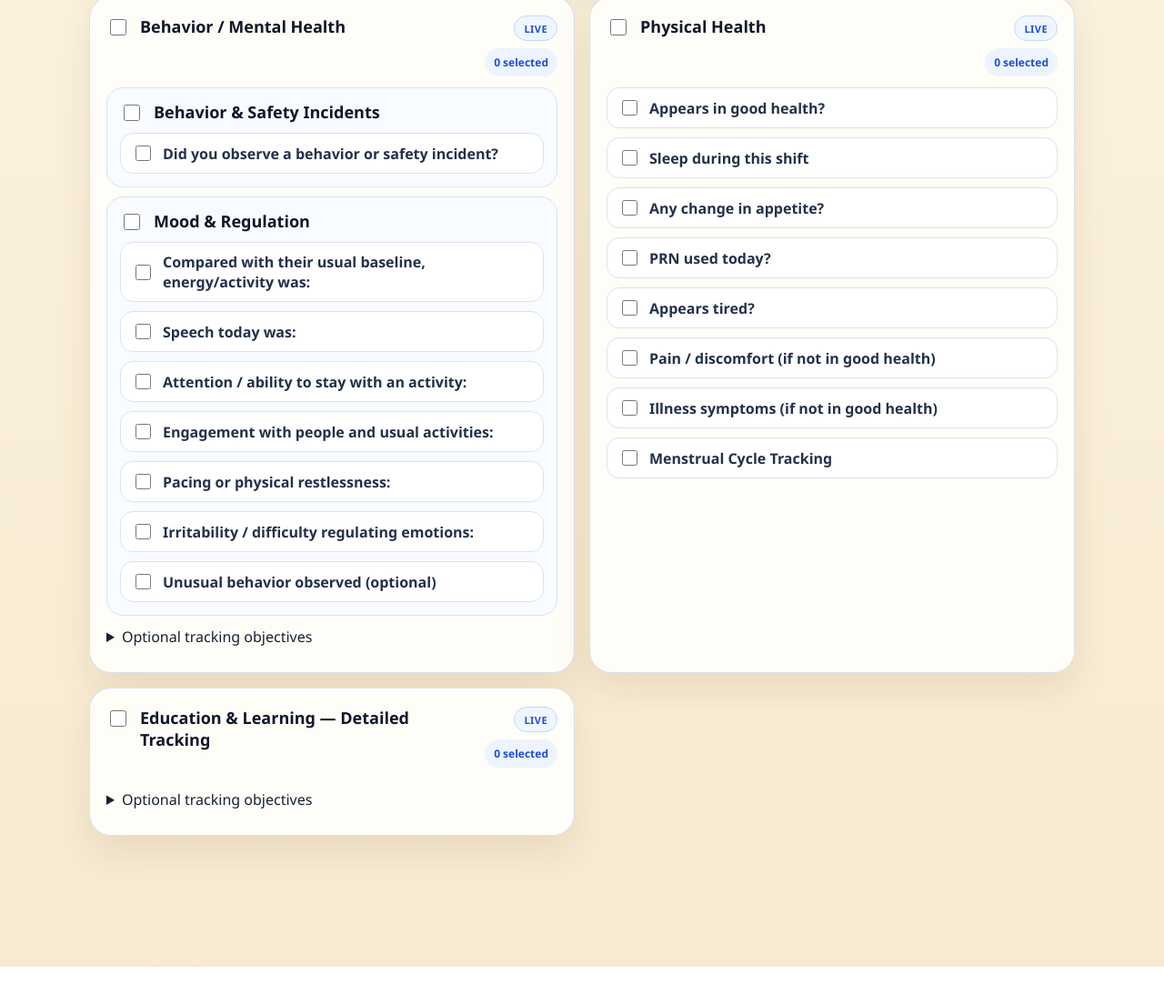
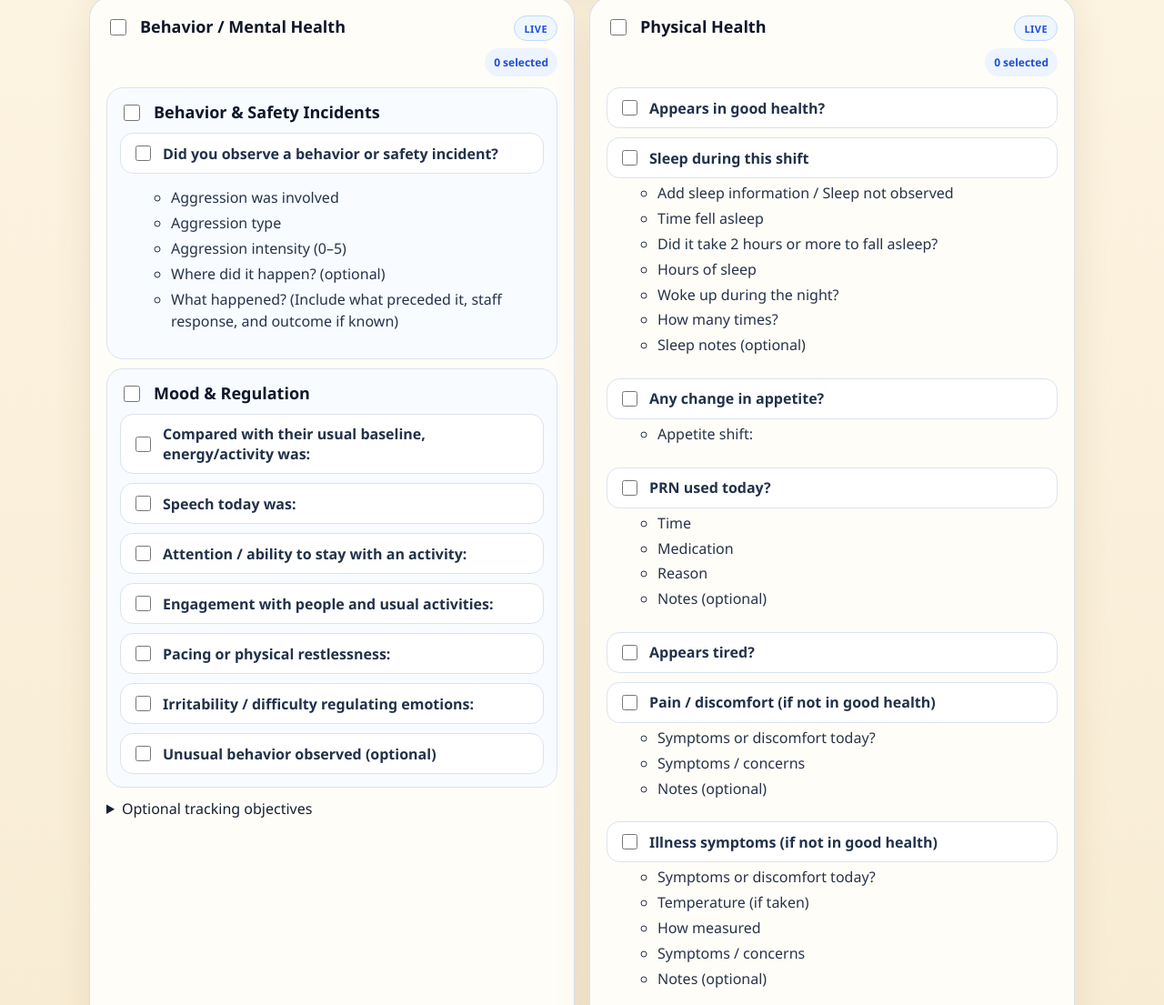
Before and after one commit to beeadams05143/Starapp, a plain HTML site: page caregiver-checkin-setup/index.html in a window 1280 px wide. Shown: the part 974-2079 px from the top of the page at 91% size. Before the commit the page ends 2037 px from the top, so only its background shows below. Drawn offline with Linux system fonts and the light colour scheme.

Commit message:
Show caregiver check-in follow-up questions under assignment sections

```diff
--- a/caregiver-checkin-setup/index.html
+++ b/caregiver-checkin-setup/index.html
@@ -330,7 +330,9 @@
       .card-head{ flex-direction:column; align-items:stretch; }
       .count-pill{ align-self:flex-start; }
     }
-    .question-followups { display:block; font-weight:400; margin-top:4px; }
+    .question-followups { margin: 4px 0 14px 36px; padding-left: 20px; color: #26334a; line-height: 1.55; }
+  .question-context { margin: 8px 0 4px 36px; font-weight: 600; }
+  .question-followups li + li { margin-top: 3px; }
   [data-assigned-service] .item-label { margin:8px 0; }
   .optional-tracking { margin-top:12px; }
   .optional-tracking > summary { cursor:pointer; margin-bottom:8px; }
@@ -370,38 +372,47 @@
       <p id="assignmentHelp" class="muted">Select an individual and a caregiver to make a personal assignment.</p>
       <fieldset id="movementSetup" disabled>
         <legend>Involuntary Movements / Vocalizations</legend>
-        <label><input type="checkbox" id="trackMovement"> Show this question</label>
+        <label><input type="checkbox" id="trackMovement"> Any involuntary movements or vocalizations today?</label>
+        <ul class="question-followups"><li>Main symptom</li><li>Severity</li><li>Times</li><li>Notes (optional)</li><li>Optional symptom details</li></ul>
         <p id="movementSetupHelp" class="muted"></p>
       </fieldset>
       <fieldset id="assignedServices">
         <legend>Services this caregiver provides</legend>
-        <p>Choose the services to include in this check-in. Add a default location if the setting is consistent.</p>
+        <p>Choose the questions to include. The prompts listed under a checkbox are included with that question when they apply. Add a default location if the setting is consistent.</p>
         <div data-assigned-service="home" style="margin:12px 0">
           <label class="category-toggle"><input type="checkbox" data-service-toggle> In-Home Support</label>
-          <label class="item-label"><input type="checkbox" data-service-question="activity"><span>Engaged in a home/community activity?<small class="question-followups">Yes opens time spent, prompting, activity type, and home notes.</small></span></label>
-          <label class="item-label"><input type="checkbox" data-service-question="daily_living"><span>Daily Living activities<small class="question-followups">Includes activities, prompting or independence, and daily living notes.</small></span></label>
+          <label class="item-label"><input type="checkbox" data-service-question="activity"><span>Engaged in a home/community activity?</span></label>
+          <ul class="question-followups"><li>Time spent (home):</li><li>Prompting (home):</li><li>Home activity type</li><li>Home / family notes:</li></ul>
+          <label class="item-label"><input type="checkbox" data-service-question="daily_living"><span>Daily Living activities</span></label>
+          <ul class="question-followups"><li>ADL activities</li><li>ADL note:</li><li>Prompting / independence:</li><li>Daily living notes:</li></ul>
+          <p class="question-context">When pet tracking is available</p>
+          <ul class="question-followups"><li>Pet interaction?</li><li>Pet activity type:</li><li>Pet activity note:</li><li>Pet interaction notes:</li></ul>
           <label data-service-setting hidden>Default location (optional)
             <input type="text" maxlength="120" placeholder="Enter a location or setting">
           </label>
         </div>
         <div data-assigned-service="community" style="margin:12px 0">
           <label class="category-toggle"><input type="checkbox" data-service-toggle> Community Support</label>
-          <label class="item-label"><input type="checkbox" data-service-question="activity"><span>Participated in a community activity or event?<small class="question-followups">Yes opens the time spent and prompting dropdowns, activity type, and a note.</small></span></label>
-          <label class="item-label"><input type="checkbox" data-service-question="interaction"><span>Engaged with a community member appropriately?<small class="question-followups">Includes interaction type, prompting, and an interaction note.</small></span></label>
+          <label class="item-label"><input type="checkbox" data-service-question="activity"><span>Participated in a community activity or event?</span></label>
+          <ul class="question-followups"><li>Time spent (community-at-large):</li><li>Prompting (community-at-large):</li><li>Community activity type</li><li>Community activity note:</li></ul>
+          <label class="item-label"><input type="checkbox" data-service-question="interaction"><span>Engaged with a community member appropriately?</span></label>
+          <ul class="question-followups"><li>Interaction type</li><li>Prompting (interaction):</li><li>Interaction note:</li></ul>
           <label data-service-setting hidden>Default location (optional)
             <input type="text" maxlength="120" placeholder="Enter a location or setting">
           </label>
         </div>
         <div data-assigned-service="employment" style="margin:12px 0">
           <label class="category-toggle"><input type="checkbox" data-service-toggle> Ongoing Supported Employment</label>
-          <label class="item-label"><input type="checkbox" data-service-question="participation"><span>Participated in vocational activity?<small class="question-followups">Yes opens the time in vocational activity and prompting dropdowns, and vocational notes.</small></span></label>
+          <label class="item-label"><input type="checkbox" data-service-question="participation"><span>Participated in vocational activity?</span></label>
+          <ul class="question-followups"><li>Time in vocational activity:</li><li>Prompting (vocational):</li><li>Vocational notes:</li></ul>
           <label data-service-setting hidden>Default location (optional)
             <input type="text" maxlength="120" placeholder="Enter a location or setting">
           </label>
         </div>
         <div data-assigned-service="respite" style="margin:12px 0">
           <label class="category-toggle"><input type="checkbox" data-service-toggle> Respite</label>
-          <label class="item-label"><input type="checkbox" data-service-question="support"><span>What support did you provide during respite?<small class="question-followups">Includes support activities, location, minutes, and an optional note.</small></span></label>
+          <label class="item-label"><input type="checkbox" data-service-question="support"><span>What support did you provide during respite?</span></label>
+          <ul class="question-followups"><li>Minutes (optional)</li><li>Note (optional)</li></ul>
           <label data-service-setting hidden>Default location (optional)
             <input type="text" maxlength="120" placeholder="Enter a location or setting">
           </label>
@@ -906,6 +917,64 @@
       return DEFAULT_ITEM_DESCRIPTIONS[itemKey] || `Define what caregivers should count for ${itemLabel}.`;
     }
 
+    const checkinFollowups = {
+      "sleep": [
+        "Add sleep information / Sleep not observed",
+        "Time fell asleep",
+        "Did it take 2 hours or more to fall asleep?",
+        "Hours of sleep",
+        "Woke up during the night?",
+        "How many times?",
+        "Sleep notes (optional)"
+      ],
+      "appetite": [
+        "Appetite shift:"
+      ],
+      "prn_used": [
+        "Time",
+        "Medication",
+        "Reason",
+        "Notes (optional)"
+      ],
+      "illness_symptoms": [
+        "Symptoms or discomfort today?",
+        "Temperature (if taken)",
+        "How measured",
+        "Symptoms / concerns",
+        "Notes (optional)"
+      ],
+      "pain_discomfort": [
+        "Symptoms or discomfort today?",
+        "Symptoms / concerns",
+        "Notes (optional)"
+      ],
+      "menstrual_tracking": [
+        "Symptoms",
+        "Other symptom (optional)",
+        "Notes (optional)"
+      ],
+      "safety_incident_occurred": [
+        "Aggression was involved",
+        "Aggression type",
+        "Aggression intensity (0–5)",
+        "Where did it happen? (optional)",
+        "What happened? (Include what preceded it, staff response, and outcome if known)"
+      ]
+    };
+
+    function appendCheckinFollowups(container, itemKey) {
+      const questions = checkinFollowups[itemKey];
+      if (!questions) return;
+      const list = document.createElement('ul');
+      list.className = 'question-followups';
+      questions.forEach(question => {
+        const row = document.createElement('li');
+        row.textContent = question;
+        list.appendChild(row);
+      });
+      container.appendChild(list);
+    }
+
     function getItemTrackingOptions(itemKey) {
       return Array.isArray(DEFAULT_ITEM_TRACKING_OPTIONS[itemKey]) ? DEFAULT_ITEM_TRACKING_OPTIONS[itemKey] : [];
     }
@@ -1144,6 +1213,7 @@
             label.appendChild(text);
             li.appendChild(label);
             li.appendChild(buildItemDetail(input, itemKey, itemLabel));
+            appendCheckinFollowups(li, itemKey);
             itemList.appendChild(li);
 
             input.addEventListener('change', () => {
@@ -1199,6 +1269,7 @@
             label.appendChild(text);
             behaviorList.appendChild(label);
             if (!behavior.original) behaviorList.appendChild(buildItemDetail(input, behavior.key, behavior.label));
+            appendCheckinFollowups(behaviorList, behavior.key);
 
             input.addEventListener('change', () => {
               syncCategoryState(category.key);
```
